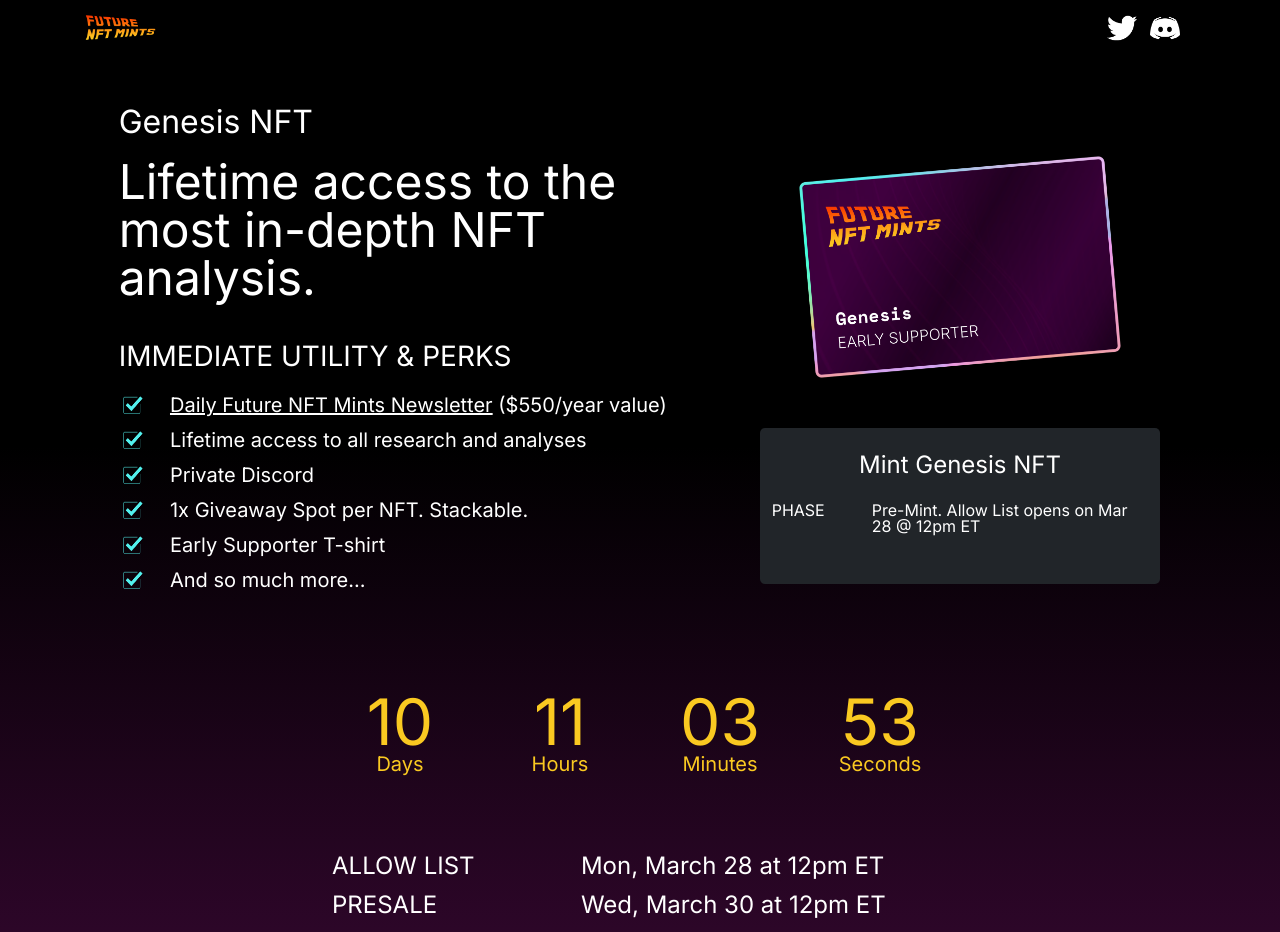
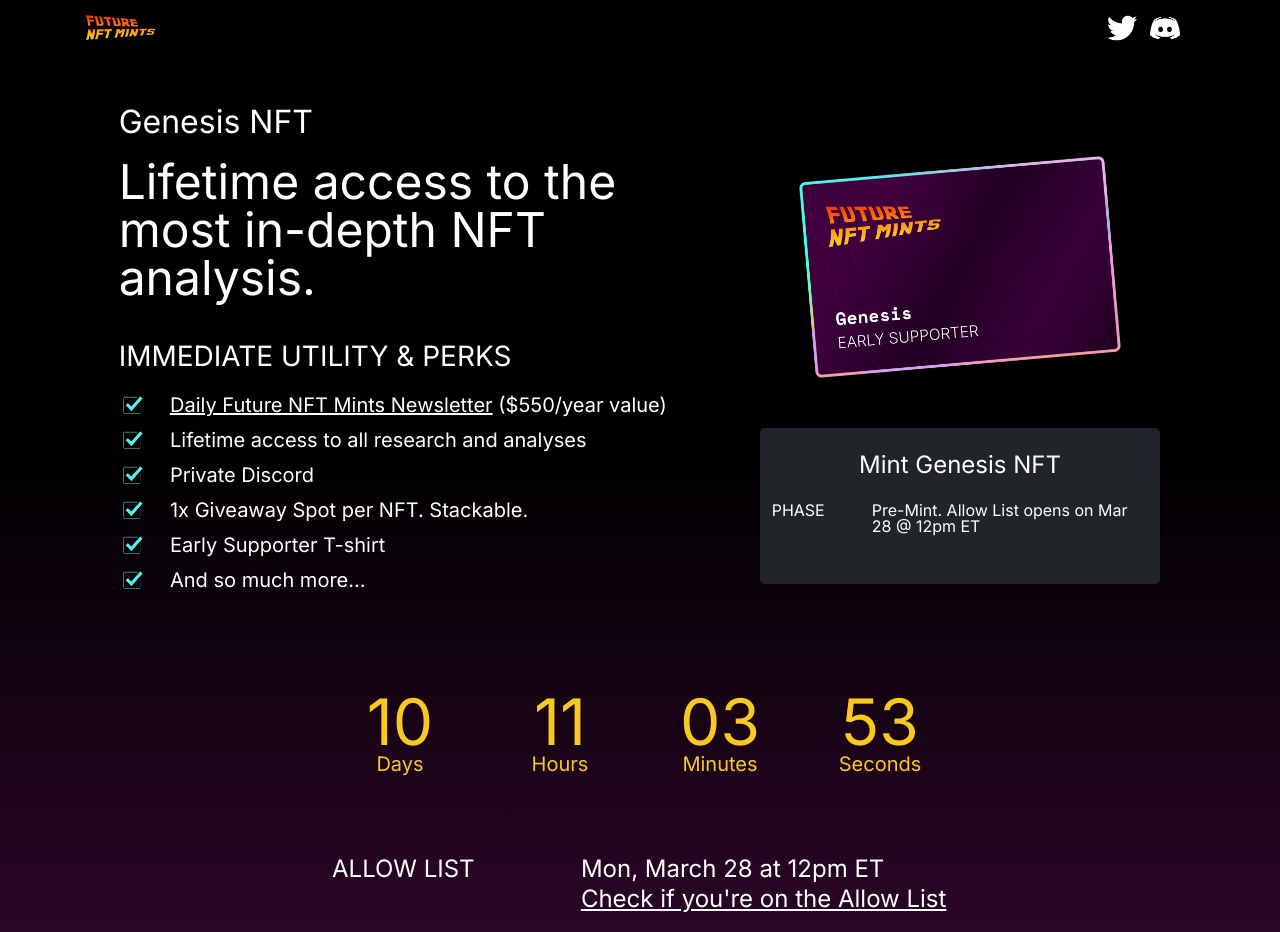
Before and after one commit to sealocal/fnftm-genesismintpage, a React (Create React App) app in the folder dapp/: page / in a window 1280 px wide. Shown: the top 932 px of the page. Built offline with nearby package versions, Linux system fonts and the light colour scheme.

Commit message:
add links for allow and presale lists

```diff
--- a/dapp/src/App.js
+++ b/dapp/src/App.js
@@ -494,13 +494,19 @@
         <Row>
           <Col md={3}></Col>
           <Col xs={12} md={7}>
-            <Row style={{ paddingTop: "80px", color: "#ffffff", fontSize:"1.5em" }}>
+            <Row style={{ paddingTop: "80px", color: "#ffffff", fontSize:"1.5em", lineHeight:"1.25em" }}>
               <Col xs={4}>ALLOW LIST</Col>
-              <Col>Mon, March 28 at 12pm ET</Col>
+              <Col>
+                Mon, March 28 at 12pm ET
+                <br /><StyledLink style={{ color:"#fff", textDecoration:"underline"}} target={"_blank"} href="https://docs.google.com/spreadsheets/d/15YhXZI6W9v6sS8OT32fAsikhgck2AzMlJ3fK1KeOSoM/edit#gid=0">Check if you're on the Allow List</StyledLink>
+              </Col>
             </Row>
-            <Row style={{ paddingTop: "15px", color: "#ffffff", fontSize:"1.5em" }}>
+            <Row style={{ paddingTop: "15px", color: "#ffffff", fontSize:"1.5em", lineHeight:"1.25em" }}>
               <Col xs={4}>PRESALE</Col>
-              <Col>Wed, March 30 at 12pm ET</Col>
+              <Col>
+                Wed, March 30 at 12pm ET
+                <br /><StyledLink style={{ color:"#fff", textDecoration:"underline"}} target={"_blank"} href="https://docs.google.com/spreadsheets/d/1ty02P6gr8T1ARFp6HF7WMquYKOXei9v0oIXTUv-_cb0/edit#gid=0">Check if you're on the Presale list</StyledLink>
+              </Col>
             </Row>
             <Row style={{ paddingTop: "15px", color: "#ffffff", fontSize:"1.5em" }}>
               <Col xs={4}>PUBLIC</Col>
```
